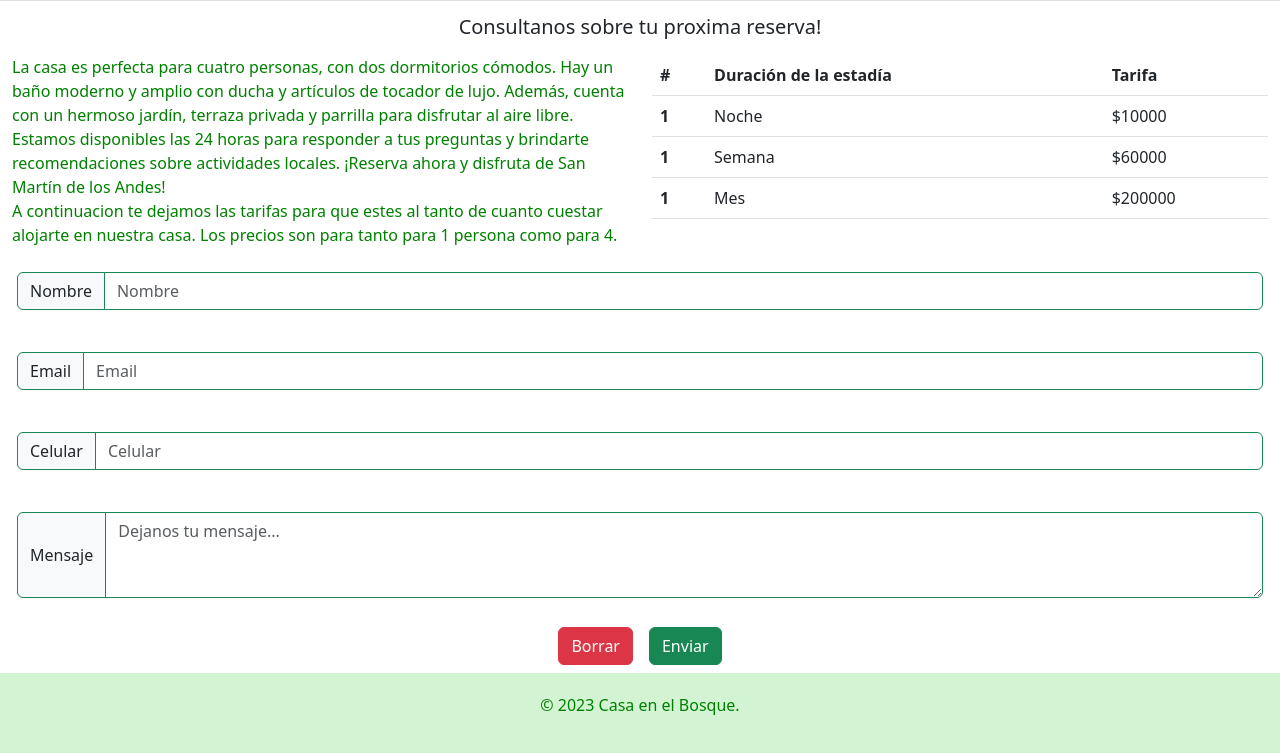
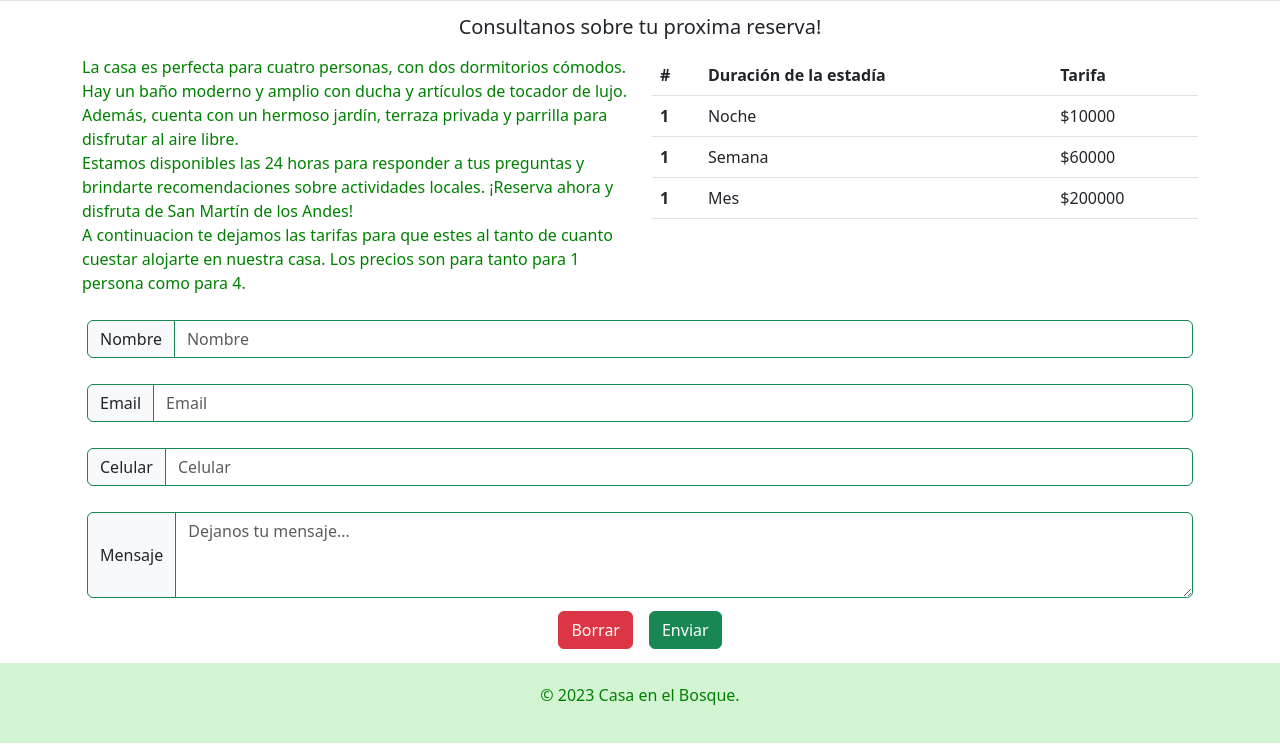
Before and after one commit to mmkippes/casabosque, a plain HTML site: page pages/contacto.html in a window 1280 px wide. Shown: the part 57-810 px from the top of the page. Drawn offline with nearby package versions, Linux system fonts and the light colour scheme.

Commit message:
mb form contact

```diff
--- a/pages/contacto.html
+++ b/pages/contacto.html
@@ -44,10 +44,10 @@
     </header>
 
     <main>
-        <div class="container-fluid">
+        <div class="container">
             <div class="row">
                 <h5 class="center mb-3">Consultanos sobre tu proxima reserva!</h5>
-                <div class="col">
+                <div class="col-md-6">
                     <p class="card-text text-start">
                         La casa es perfecta para cuatro personas, con dos dormitorios cómodos. Hay un baño moderno y
                         amplio con ducha y artículos de tocador de lujo. Además, cuenta con un hermoso jardín, terraza
@@ -60,7 +60,7 @@
                         nuestra casa. Los precios son para tanto para 1 persona como para 4.
                     </p>
                 </div>
-                <div class="col">
+                <div class="col-md-6">
                     <table class="table">
                         <thead>
                             <tr>
@@ -90,28 +90,28 @@
                 </div>
             </div>
             <form>
-                <div class="contactFormDiv mb-3">
+                <div class="contactFormDiv">
                     <div class="input-group mb-3">
                         <span class="input-group-text border-success" id="Nombre">Nombre</span>
                         <input type="text" class="form-control border-success" placeholder="Nombre" aria-label="Nombre"
                             aria-describedby="Nombre">
                     </div>
                 </div>
-                <div class="contactFormDiv mb-3">
+                <div class="contactFormDiv">
                     <div class="input-group mb-3">
                         <span class="input-group-text border-success" id="Email">Email</span>
                         <input type="text" class="form-control border-success" placeholder="Email" aria-label="Email"
                             aria-describedby="Email">
                     </div>
                 </div>
-                <div class="contactFormDiv mb-3">
+                <div class="contactFormDiv">
                     <div class="input-group mb-3">
                         <span class="input-group-text border-success" id="Celular">Celular</span>
                         <input type="number" class="form-control border-success" placeholder="Celular"
                             aria-label="Celular" aria-describedby="Celular">
                     </div>
                 </div>
-                <div class="contactFormDiv mb-3">
+                <div class="contactFormDiv">
                     <div class="input-group">
                         <span class="input-group-text border-success" id="Mensaje">Mensaje</span>
                         <textarea class="form-control border-success" placeholder="Dejanos tu mensaje..."
```
